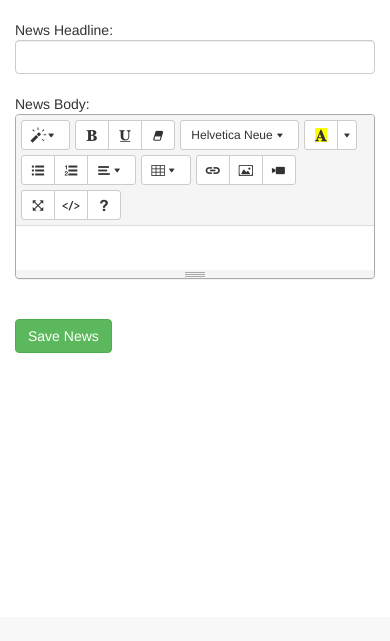
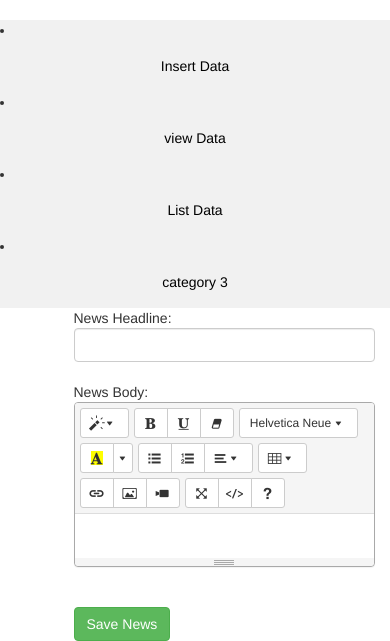
Before and after one commit to nasimul007/web-technologies, a PHP site: page /home.php in a window 390 px wide. Shown: the part 227-868 px from the top of the page. Before the commit the page ends 580 px from the top, so only its background shows below. Run offline with PHP 8.4, Linux system fonts and the light colour scheme; the visitor is signed in with stand-in values (Sample User, id 1).

Commit message:
Add files via upload

```diff
--- /dev/null
+++ b/NewsSite/css/sidebar.css
@@ -0,0 +1,80 @@
+/* The side navigation menu */
+.sidebar {
+  margin: 0;
+  padding: 0;
+  width: 200px;
+  background-color: #f1f1f1;
+  position: fixed;
+  height: 100%;
+  overflow: auto;
+}
+
+/* Sidebar links */
+.sidebar a {
+  display: block;
+  color: black;
+  padding: 16px;
+  text-decoration: none;
+}
+
+.gallery {
+    margin: 10px;
+    border: 1px solid #ccc;
+    float: left;
+    width: 330px;
+	height: 300px;
+	overflow: auto;
+}
+
+.gallery:hover {
+    border: 1px solid #777;
+}
+
+.gallery img {
+    width: 100%;
+    height: auto;
+}
+
+.desc {
+    padding: 15px;
+    width: 330px;
+    text-align: top;
+}
+
+/* Active/current link */
+.sidebar a.active {
+  background-color: #4CAF50;
+  color: white;
+}
+
+/* Links on mouse-over */
+.sidebar a:hover:not(.active) {
+  background-color: #555;
+  color: white;
+}
+
+/* Page content. The value of the margin-left property should match the value of the sidebar's width property */
+div.content {
+  margin-left: 200px;
+  padding: 1px 16px;
+  height: 1000px;
+}
+
+/* On screens that are less than 700px wide, make the sidebar into a topbar */
+@media screen and (max-width: 700px) {
+  .sidebar {
+    width: 100%;
+    height: auto;
+    position: relative;
+  }
+  .sidebar a {float: left;}
+  div.content {margin-left: 0;}
+}
+
+/* On screens that are less than 400px, display the bar vertically, instead of horizontally */
+@media screen and (max-width: 400px) {
+  .sidebar a {
+    text-align: center;
+    float: none;
+  }
+}
--- a/NewsSite/home.php
+++ b/NewsSite/home.php
@@ -1,10 +1,10 @@
-<?php
-session_start();
+ <?php
+// session_start();
 
-if (!isset($_SESSION['uname']))
-{header('location:login.php');}
-//else header('location:login.php');
-?>
+// if (!isset($_SESSION['uname']))
+// {header('location:login.php');}
+// //else header('location:login.php');
+// ?>
 
 <!DOCTYPE html>
 <html lang="en">
@@ -15,12 +15,14 @@ if (!isset($_SESSION['uname']))
     <link href="css/bootstrap.min.css" rel="stylesheet">
     <link href="summernote.css" rel="stylesheet">
     <link href="css/bootstrap.css" rel="stylesheet">
+	<link href="css/sidebar.css" rel="stylesheet">
 
     <script src="js/jquery.js"></script>
     <script src="js/bootstrap.js"></script>
     <script src="summernote.js"></script>
     <script src="js/bootstrap.min.js"></script>
 </head>
+
 <body>
 
 
@@ -38,7 +40,17 @@ if (!isset($_SESSION['uname']))
         </ul>
     </div>
 </nav>
-<div class="container">
+
+<div class="sidebar">
+        <li><a href="home.php">Insert Data</a></li>
+        <li><a href="viewdata.php">view Data</a></li>
+        <li><a href="listdata.php">List Data</a></li>
+        <li><a href="#">category 3</a></li>
+
+</div>
+
+
+<div class="container" style="margin-left:15%" >
    <!-- <center><h1> <span class="label label-default">Summernote data formatter</span></h1></center>-->
     <form name="summernote" method="post" action="setdata.php">
 		News Headline:<br/><input type="text" class="form-control" name="heading"/><br/>
```
Also changed, not shown: NewsSite/listdata.php (+12 -1 lines), NewsSite/singleview.php (+12 -1 lines), NewsSite/viewdata.php (+17 -2 lines).
